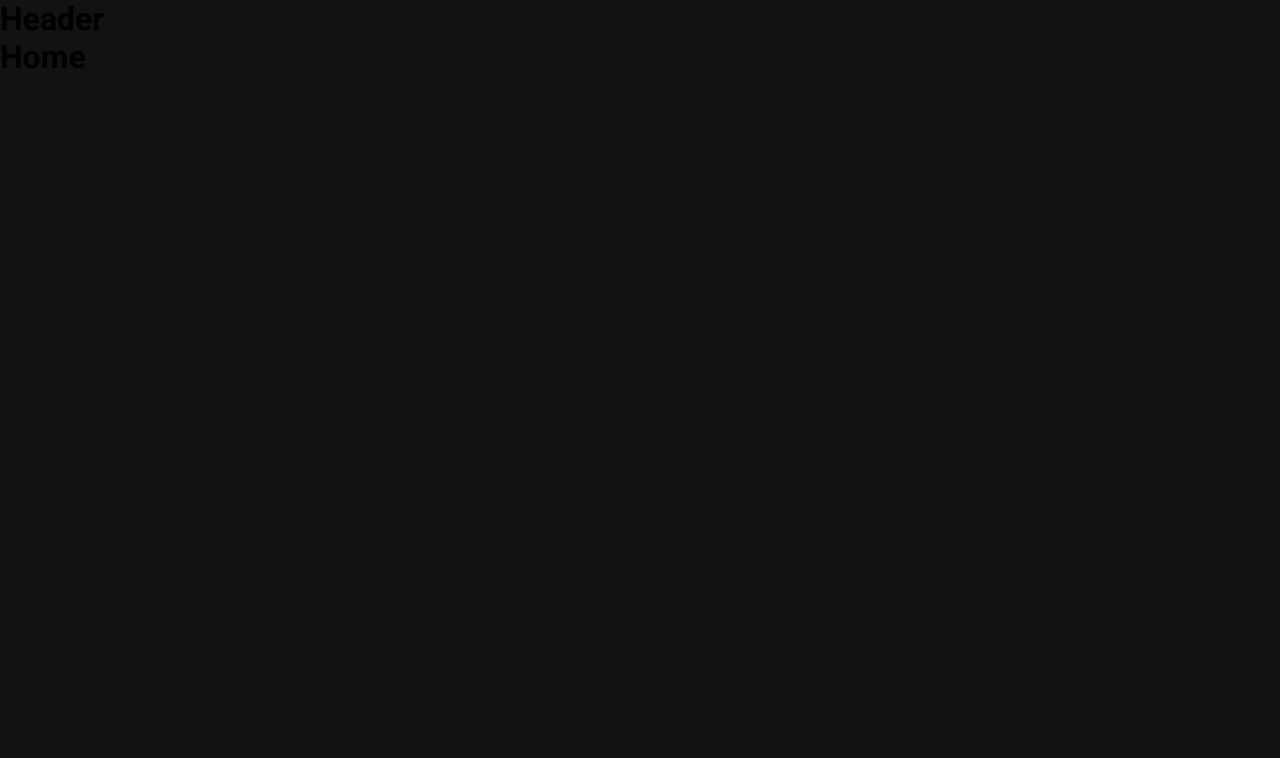
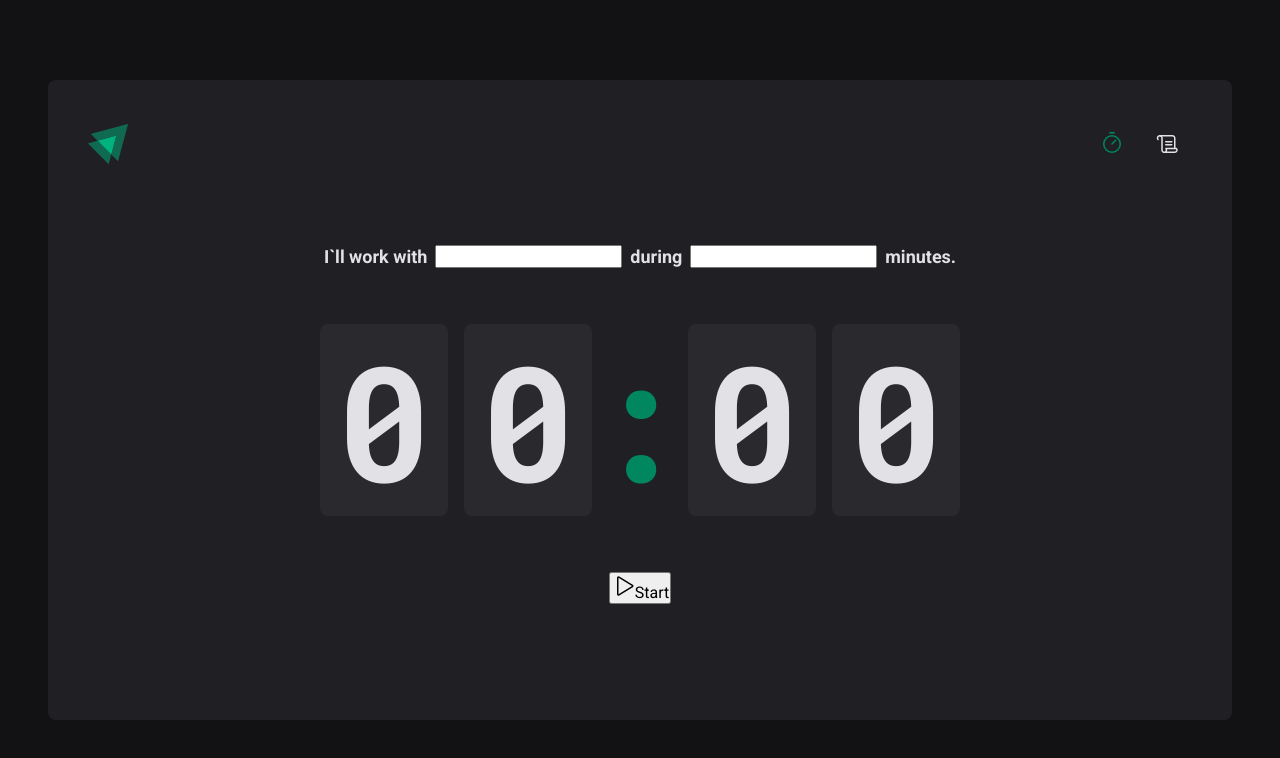
Before and after one commit to Jullbs/02-ignite-timer, a React (Vite) app: page / in a window 1280 px wide. Shown: the top 758 px of the page. Built offline with nearby package versions, Linux system fonts and the light colour scheme.

Commit message:
Styling the components

```diff
--- a/package.json
+++ b/package.json
@@ -10,6 +10,7 @@
         "lint": "eslint src --ext .ts,.tsx"
     },
     "dependencies": {
+        "phosphor-react": "^1.4.1",
         "react": "^18.2.0",
         "react-dom": "^18.2.0",
         "react-router-dom": "^6.4.3",
--- a/src/components/Header/Header.tsx
+++ /dev/null
@@ -1,3 +0,0 @@
-export function Header() {
-  return <h1>Header</h1>
-}
--- /dev/null
+++ b/src/components/Header/index.tsx
@@ -0,0 +1,22 @@
+import { NavLink } from 'react-router-dom'
+
+import { HeaderContainer } from './styles'
+
+import { Timer, Scroll } from 'phosphor-react'
+import logoIgnite from '../../assets/logo-ignite.svg'
+
+export function Header() {
+  return (
+    <HeaderContainer>
+      <img src={logoIgnite} alt="" />
+      <nav>
+        <NavLink to="/" title="Timer">
+          <Timer size={24} />
+        </NavLink>
+        <NavLink to="/history" title="History">
+          <Scroll size={24} />
+        </NavLink>
+      </nav>
+    </HeaderContainer>
+  )
+}
--- /dev/null
+++ b/src/components/Header/styles.ts
@@ -0,0 +1,34 @@
+import styled from 'styled-components'
+
+export const HeaderContainer = styled.div`
+  display: flex;
+  align-items: center;
+  justify-content: space-between;
+
+  nav {
+    display: flex;
+    gap: 0.5rem;
+
+    a {
+      width: 3rem;
+      height: 3rem;
+
+      display: flex;
+      justify-content: center;
+      align-items: center;
+
+      color: ${(props) => props.theme['gray-100']};
+
+      border-top: 3px solid transparent;
+      border-bottom: 3px solid transparent;
+
+      &:hover {
+        border-bottom: 3px solid ${(props) => props.theme['green-500']};
+      }
+
+      &.active {
+        color: ${(props) => props.theme['green-500']};
+      }
+    }
+  }
+`
--- a/src/layouts/DefaultLayout.tsx
+++ /dev/null
@@ -1,11 +0,0 @@
-import { Outlet } from 'react-router-dom'
-import { Header } from '../components/Header/Header'
-
-export function DefaultLayout() {
-  return (
-    <>
-      <Header />
-      <Outlet />
-    </>
-  )
-}
--- /dev/null
+++ b/src/layouts/DefaultLayout/index.tsx
@@ -0,0 +1,13 @@
+import { Outlet } from 'react-router-dom'
+import { Header } from '../../components/Header'
+
+import { LayoutContainer } from './styles'
+
+export function DefaultLayout() {
+  return (
+    <LayoutContainer>
+      <Header />
+      <Outlet />
+    </LayoutContainer>
+  )
+}
--- /dev/null
+++ b/src/layouts/DefaultLayout/styles.ts
@@ -0,0 +1,14 @@
+import styled from 'styled-components'
+
+export const LayoutContainer = styled.div`
+  max-width: 74rem;
+  height: calc(100vh - 10rem);
+  margin: 5rem auto;
+  padding: 2.5rem;
+
+  background-color: ${(props) => props.theme['gray-800']};
+  border-radius: 8px;
+
+  display: flex;
+  flex-direction: column;
+`
--- a/src/pages/Home.tsx
+++ /dev/null
@@ -1,3 +0,0 @@
-export function Home() {
-  return <h1>Home</h1>
-}
--- /dev/null
+++ b/src/pages/Home/index.tsx
@@ -0,0 +1,39 @@
+import {
+  CountdownContainer,
+  FormContainer,
+  HomeContainer,
+  Separator,
+} from './styles'
+
+import { Play } from 'phosphor-react'
+
+export function Home() {
+  return (
+    <HomeContainer>
+      <form action="">
+        <FormContainer>
+          <label htmlFor="task">I`ll work with</label>
+          <input id="task" />
+
+          <label htmlFor="minutesAmount">during</label>
+          <input type="number" id="minutesAmount" />
+
+          <span>minutes.</span>
+        </FormContainer>
+
+        <CountdownContainer>
+          <span>0</span>
+          <span>0</span>
+          <Separator>:</Separator>
+          <span>0</span>
+          <span>0</span>
+        </CountdownContainer>
+
+        <button type="submit">
+          <Play size={24} />
+          Start
+        </button>
+      </form>
+    </HomeContainer>
+  )
+}
--- /dev/null
+++ b/src/pages/Home/styles.ts
@@ -0,0 +1,55 @@
+import styled from 'styled-components'
+
+export const HomeContainer = styled.main`
+  flex: 1;
+
+  display: flex;
+  flex-direction: column;
+  align-items: center;
+  justify-content: center;
+
+  form {
+    display: flex;
+    flex-direction: column;
+    align-items: center;
+    gap: 3.5rem;
+  }
+`
+
+export const FormContainer = styled.div`
+  width: 100%;
+  display: flex;
+  align-items: center;
+  justify-content: center;
+  gap: 0.5rem;
+  color: ${(props) => props.theme['gray-100']};
+  font-size: 1.125rem;
+  font-weight: bold;
+  flex-wrap: wrap;
+`
+
+export const CountdownContainer = styled.div`
+  font-family: 'Roboto Mono', monospace;
+  font-size: 10rem;
+  line-height: 8rem;
+  color: ${(props) => props.theme['gray-100']};
+
+  display: flex;
+  gap: 1rem;
+
+  span {
+    background: ${(props) => props.theme['gray-700']};
+    padding: 2rem 1rem;
+    border-radius: 8px;
+  }
+`
+
+export const Separator = styled.div`
+  padding: 2rem 0;
+  color: ${(props) => props.theme['green-500']};
+
+  width: 4rem;
+  overflow: hidden;
+  display: flex;
+  justify-content: center;
+`
--- a/src/styles/global.ts
+++ b/src/styles/global.ts
@@ -14,7 +14,8 @@ export const GlobalStyle = createGlobalStyle`
 
     body {
         background: ${(props) => props.theme['gray-900']};
-        color: #${(props) => props.theme['gray-300']};
+        color: ${(props) => props.theme['gray-300']};
+        -webkit-font-smoothing: antialiased;
     }
 
     body, input, textarea, button {
```
Also changed, not shown: src/assets/logo-ignite.svg (added), 1 other file (tests, documents, lock files or other folders).
